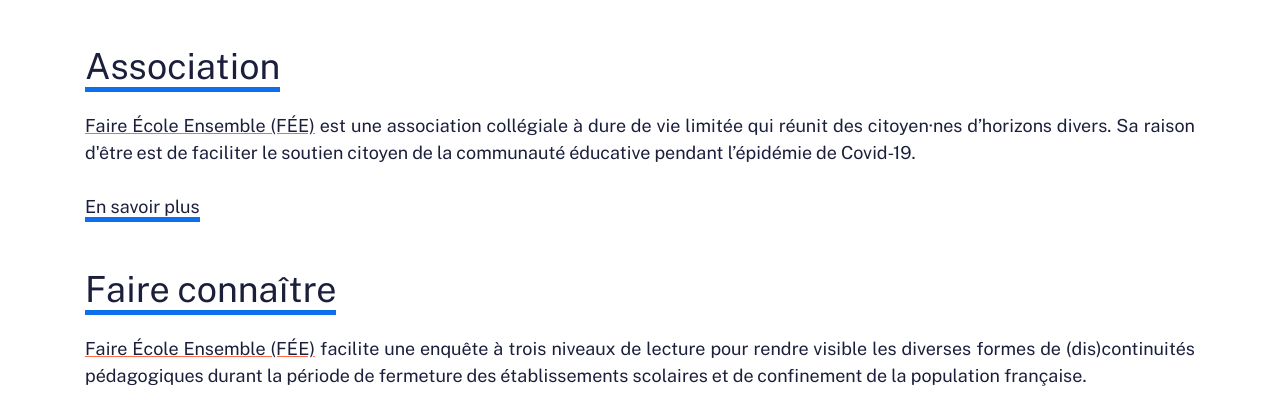
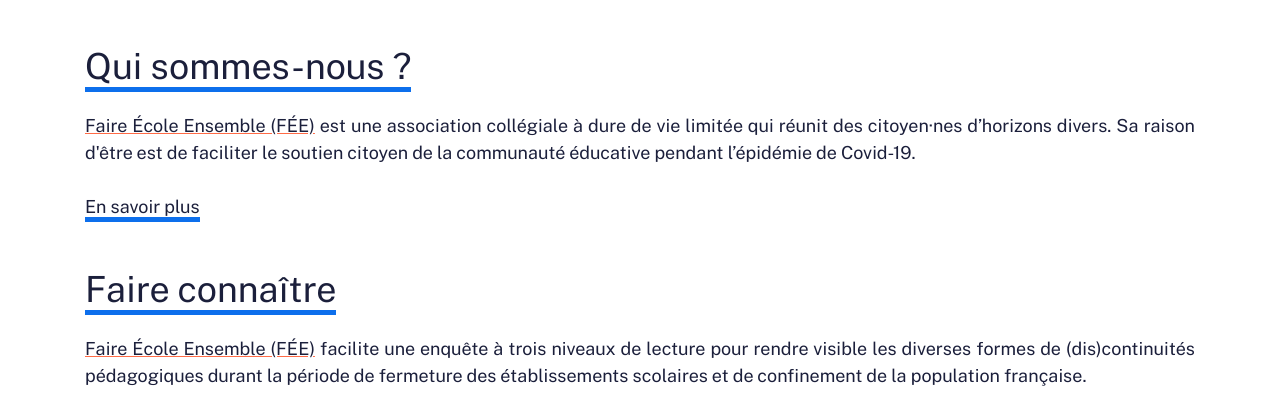
Before and after one commit to Continuite-Pedagogique/discontinuite, a plain HTML site: page index.html in a window 1280 px wide. Shown: the part 2187-2589 px from the top of the page. Drawn offline with nearby package versions, Linux system fonts and the light colour scheme.

Commit message:
Update index.html

```diff
--- a/index.html
+++ b/index.html
@@ -207,7 +207,7 @@
       </section>
 
       <section class="container" id="qui-sommes-nous">
-        <h2 class="title mt-5 font-weight-normal" style="font-size: 36px;"><span class="border-bottom-blue">Association</span></h2>
+        <h2 class="title mt-5 font-weight-normal" style="font-size: 36px;"><span class="border-bottom-blue">Qui sommes-nous ?</span></h2>
         <p class="mt-4 text-justify"><a href="https://wiki.faire-ecole.org/wiki/Association_Faire_Ecole_Ensemble" >Faire École Ensemble (FÉE)</a></b> est une association collégiale à dure de vie limitée qui réunit des citoyen·nes d’horizons divers. Sa raison d'être est de faciliter le soutien citoyen de la communauté éducative pendant l’épidémie de Covid-19.<br><br>
         <a href="https://wiki.faire-ecole.org/wiki/Association_Faire_Ecole_Ensemble" style="text-decoration: none;"><span class="border-bottom-blue">En savoir plus</span></a>
       </section>
```
